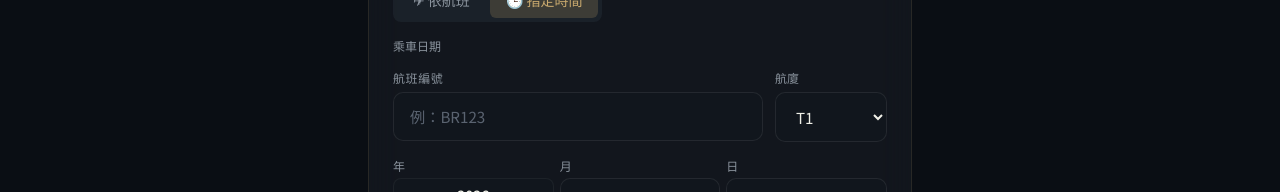
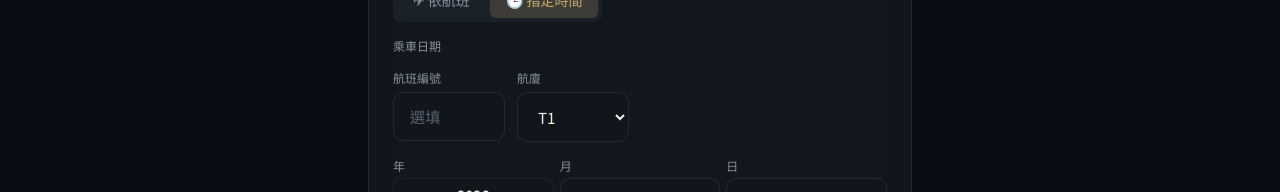
Before and after one commit to sy084309-boop/airport-transfer, a React (Vite) app in the folder client/: page /booking in a window 1280 px wide. Shown: the part 481-673 px from the top of the page. Built offline with nearby package versions, Linux system fonts and the light colour scheme.

Commit message:
Pickup: only validate flight when in flight mode, time mode uses plain input

```diff
--- a/client/src/pages/public/BookingPage.tsx
+++ b/client/src/pages/public/BookingPage.tsx
@@ -114,12 +114,12 @@ export default function BookingPage() {
 
           <div><label className="block text-xs text-mist mb-1.5">{tab==='pickup'?(mode==='flight'?'航班日期':'乘車日期'):'乘車日期'}</label></div>
 
-          {/* Flight — 接機用驗證，送機用簡單輸入 */}
-          {tab==='pickup'&&<div className="flex gap-3">
+          {/* Flight — 接機依航班才驗證，指定時間用簡單輸入；送機一律簡單輸入 */}
+          {tab==='pickup'&&mode==='flight'&&<div className="flex gap-3">
             <div className="flex-1"><FlightValidator flightNo={flightNo} onChange={setFlightNo} /></div>
             <div className="w-28"><label className="block text-xs text-mist mb-1.5">航廈</label><select className="input-premium w-full text-sm">{airport.includes('桃園')?<><option>T1</option><option>T2</option><option>T3</option></>:<><option>國內</option><option>國際</option></>}</select></div>
           </div>}
-          {tab==='sendoff'&&<div className="flex gap-3">
+          {(tab==='sendoff'||(tab==='pickup'&&mode==='time'))&&<div className="flex gap-3">
             <div className="w-28"><label className="block text-xs text-mist mb-1.5">航班編號</label><input value={flightNo} onChange={e=>setFlightNo(e.target.value)} className="input-premium w-full" placeholder="選填" /></div>
             <div className="w-28"><label className="block text-xs text-mist mb-1.5">航廈</label><select className="input-premium w-full text-sm">{airport.includes('桃園')?<><option>T1</option><option>T2</option><option>T3</option></>:<><option>國內</option><option>國際</option></>}</select></div>
           </div>}
```
